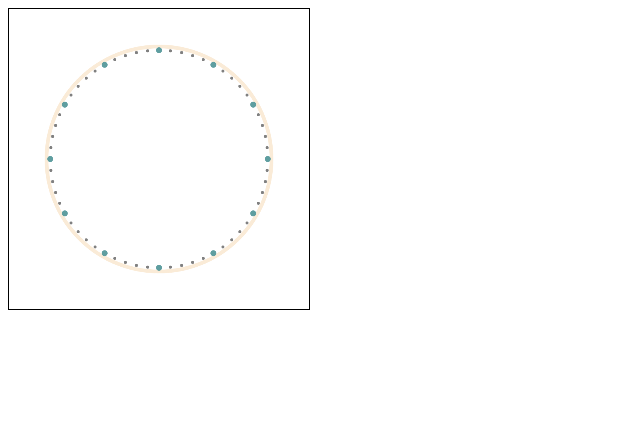
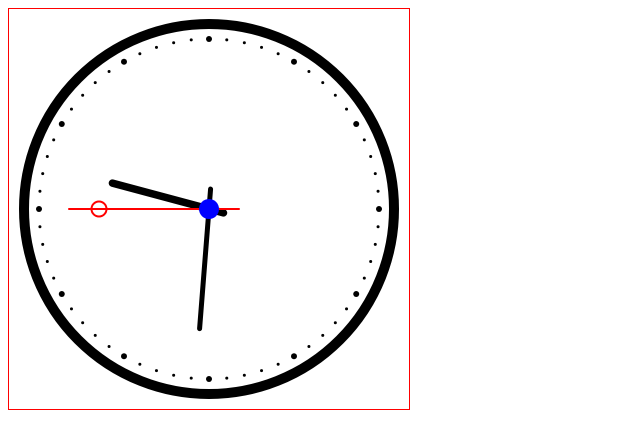
Before and after one commit to lixiangname/d2, a plain HTML site: page 表.html in a window 1280 px wide. Shown: the whole page, without its empty margins (0-640 px from the left). Drawn offline with Linux system fonts and the light colour scheme.

Commit message:
第四天

```diff
--- a/表.html
+++ b/表.html
@@ -1,62 +1,134 @@
 <!DOCTYPE html>
 <html>
+
 	<head>
-		<meta charset="UTF-8">
+		<meta charset="utf-8" />
 		<title></title>
-
 		<style type="text/css">
-			.watch{
-				width: 300px;
-				height: 300px;
-				border: solid 1px;
+			#canvas {
+				width: 400px;
+				height: 400px;
+				border: solid 1px red;
 			}
 		</style>
+	</head>
 
-	</head>
 	<body>
 
-		<canvas class="watch" width="800" height="800"></canvas>
+		<canvas id="canvas" width="800" height="800"></canvas>
+
 		<script type="text/javascript">
-			var watch=document.querySelector(".watch");
-			var vtx=watch.getContext('2d');
+			var canvas = document.querySelector("#canvas");
+			var ctx = canvas.getContext("2d");
+			var now = new Date();
+			var s = now.getSeconds();
+			var m = now.getMinutes();
+			var h = now.getHours();
 
-			var r=300;
+			ctx.translate(400, 400);
+			ctx.lineCap = "round";
 
+			function drawClock() {
+				ctx.beginPath();
+				ctx.arc(0, 0, 370, 0, Math.PI * 2);
+				ctx.lineWidth = 20;
+				ctx.strokeStyle = "black";
+				ctx.stroke();
 
-			vtx.beginPath();
-			vtx.arc(400,400,r,0,Math.PI*2,false);
-			vtx.lineWidth=10
-			vtx.strokeStyle="antiquewhite"
-			vtx.stroke()
+				for(var i = 0; i < 60; i++) {
+					ctx.beginPath();
+					var x = 340 * Math.cos(Math.PI / 180 * i * 6);
+					var y = 340 * Math.sin(Math.PI / 180 * i * 6);
+					ctx.arc(x, y, (i % 5 == 0 ? 6 : 3), 0, Math.PI * 2);
+					ctx.fill();
+				}
+			}
 
-			for (j=0;j<60;j++) {
-				var point=2*Math.PI/60*j
-				var x=400+(r-10)*Math.cos(point)
-				var y=400+(r-10)*Math.sin(point)
+			function drawSecond(s) {
 
-				vtx.beginPath();
+				ctx.save();
 
-				vtx.arc(x,y,4,0,2*Math.PI,false);
+				ctx.rotate(Math.PI / 180 * s * 6);
 
-				if(j%5==0){
-					vtx.arc(x,y,8,0,2*Math.PI,false);
-					vtx.fillStyle="cadetblue"
-				}else{
-					vtx.fillStyle="gray"
-				}
+				ctx.beginPath();
+				ctx.lineTo(0, 60);
+				ctx.lineTo(0, -280);
 
-				vtx.fill()
+				ctx.lineWidth = 4;
+				ctx.strokeStyle = "red";
+				ctx.stroke();
+				ctx.beginPath();
+				ctx.arc(0, -220, 15, 0, Math.PI * 2);
+				ctx.stroke();
 
+				ctx.beginPath();
+				ctx.arc(0, 0, 20, 0, Math.PI * 2);
+				ctx.fillStyle = "blue";
+				ctx.fill();
+				ctx.restore();
+				ctx.closePath();
+			}
+
+			function drawMinute(m, s) {
+
+				ctx.save();
+
+				ctx.rotate(Math.PI / 180 * (m * 6 + 6 / 60 * s));
+
+				ctx.beginPath();
+				ctx.lineTo(0, 40);
+				ctx.lineTo(0, -240);
+
+				ctx.lineWidth = 10;
+				ctx.strokeStyle = "black";
+				ctx.stroke();
+
+				ctx.restore();
+				ctx.closePath();
 
 			}
 
+			function drawHour(h, m) {
 
-			vtx.closePath()
+				ctx.save();
 
+				ctx.rotate(Math.PI / 180 * (h * 30 + 30 / 60 * m));
 
+				ctx.beginPath();
+				ctx.lineTo(0, 30);
+				ctx.lineTo(0, -200);
 
+				ctx.lineWidth = 15;
+				ctx.strokeStyle = "balck";
+				ctx.stroke();
+				ctx.beginPath();
+
+				ctx.restore();
+				ctx.closePath();
+
+			}
+
+			setInterval(function() {
+
+				now = new Date();
+				s = now.getSeconds();
+				m = now.getMinutes();
+				h = now.getHours();
+
+				ctx.clearRect(-400, -400, 800, 800);
+
+				drawClock();
+				drawHour(h,m);
+				drawMinute(m,s);
+				drawSecond(s);
+
+			}, 1000);
+
+			drawClock();
+			drawHour(h, m);
+			drawMinute(m, s);
+			drawSecond(s);
 		</script>
+	</body>
 
-
-	</body>
 </html>
```
Also changed, not shown: 10.渐变色.html (added, +37 -0 lines), 3.饼形图动画.html (added, +70 -0 lines), save.html (added, +55 -0 lines), 五角星.html (added, +41 -0 lines), 旋转.html (added, +38 -0 lines), 渐变.html (added, +30 -0 lines), 矩阵.html (added, +38 -0 lines), 缩放.html (added, +36 -0 lines), 阴影.html (added, +39 -0 lines).
